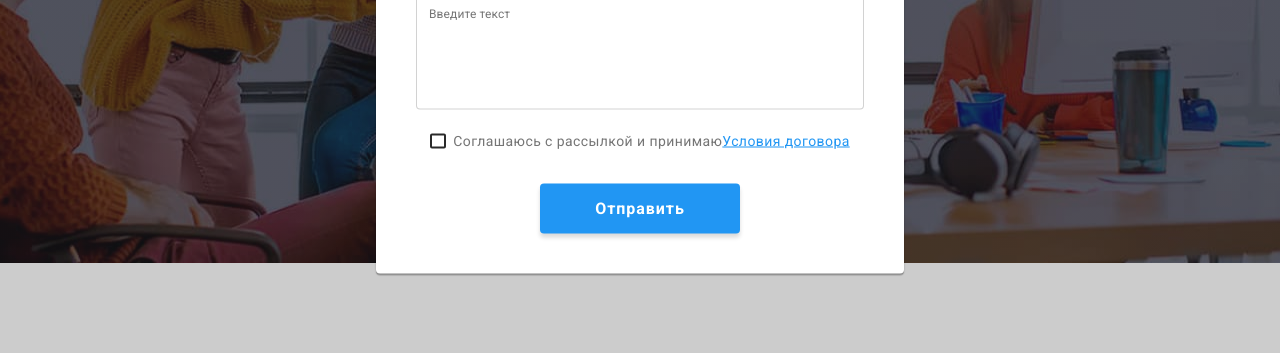
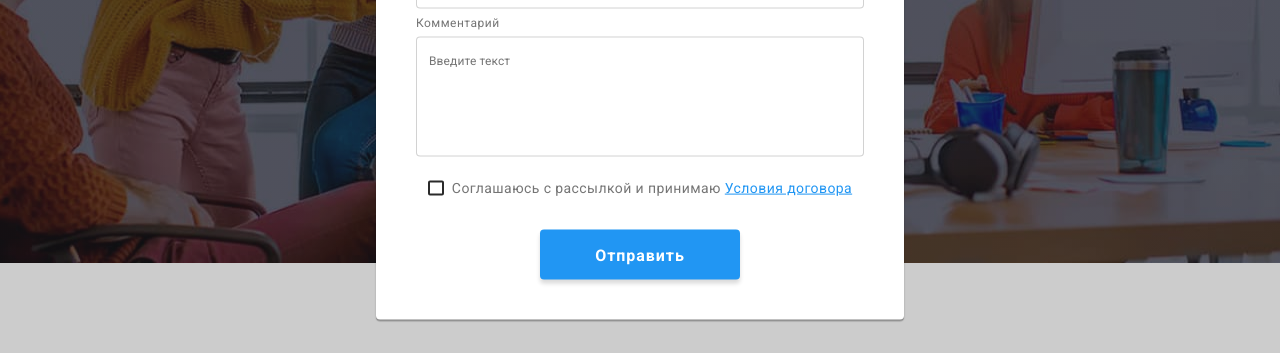
Before and after one commit to GeorgeUsyk/goit-markup-hw-08, a plain HTML site: page index.html in a window 1280 px wide. Both pictures are taken after a click on the button "Заказать услугу". Shown: the part 417-770 px from the top of the page. Drawn offline with nearby package versions, Linux system fonts and the light colour scheme.

Commit message:
HW Revised

```diff
--- a/index.html
+++ b/index.html
@@ -18,7 +18,7 @@
 </head>
 
 <!--ВЕРХНЯЯ ЛИНИЯ-->
-<body class="body">
+<body class="body page">
 <header class="header">
     <div class="header__container container">
     <a class="logo logo--header" href="./index.html">
@@ -146,25 +146,20 @@
                     <h2 class="title">Чем мы занимаемся</h2>
                         <ul class="pictures__list list">
                             <li class="pictures__boxes">
-                                <img srcset="./image/services/service-01-desktop-370.jpg 1x,
-                                    ./image/services/service-01-desktop-@2x-740.jpg 2x"
-                                    src="./image/services/service-01-desktop-370.jpg" alt="box1" width="370">
+                                <img
+                                src="./image/services/service-01-desktop-370.jpeg" alt="box1" width="370">
                                 <h3 class="pictures__names">
                                     Десктопные приложения
                                 </h3>
                             </li>
                             <li class="pictures__boxes">
-                                <img srcset="./image/services/service-02-desktop-370.jpg 1x,
-                                                                                ./image/services/service-02-desktop-@2x-740.jpg 2x"
-                                    src="./image/services/service-02-desktop-370.jpg" alt="box2" width="370">
+                                <img src="./image/services/service-02-desktop-370.jpeg" alt="box2" width="370">
                                 <h3 class="pictures__names">
                                     Мобильные приложения
                                 </h3>
                             </li>
                             <li class="pictures__boxes">
-                                <img srcset="./image/services/service-03-desktop-370.jpg 1x,
-                                                                                ./image/services/service-03-desktop-@2x-740.jpg 2x"
-                                    src="./image/services/service-03-desktop-370.jpg" alt="box3" width="370">
+                                <img src="./image/services/service-03-desktop-370.jpeg" alt="box3" width="370">
                                 <h3 class="pictures__names">
                                     Дизайнерские решения
                                 </h3>
@@ -581,16 +576,18 @@
                             placeholder="Введите текст"></textarea>
                     </div>
                 </form>
-                <form class="checkbox-form">
-                    <div class="checkbox-modal">
-                        <label class="checkbox-label">
-                            <input class="checkbox" type="checkbox" name="policy" value="agreed">
-                            <span class="checkbox-icon"></span>
-                            Соглашаюсь с рассылкой и принимаю
-                            <a class="policy-link" href="./index.html">Условия договора</a>
-                        </label>
-                    </div>
-                </form>
+                <div class="checkbox__field">
+                    <label class="checkbox__label">
+                        <input class="checkbox" type="checkbox" name="policy" value="agreed">
+                            <span class="checkbox__icon">
+
+                            </span>
+                            <span class="checkbox__text">
+                                Соглашаюсь с рассылкой и принимаю
+                                <a class="checkbox__link" href="./index.html">Условия договора</a>
+                            </span>
+                    </label>
+                </div>
                     <button class="modal-btn" type="submit">Отправить</button>
             </div>
         </div>
--- a/sass/layout/_backdrop.scss
+++ b/sass/layout/_backdrop.scss
@@ -4,7 +4,11 @@
     left: 0;
     width: 100%;
     height: 100%;
-    z-index: 1;
+    z-index: 3;
+    padding-top: 93px;
+    padding-right: 15px;
+    padding-left: 15px;
+    overflow-y: scroll;
     background-color: rgba(0, 0, 0, 0.2);
     opacity: 1;
     transition: opacity 250ms cubic-bezier(0.4, 0, 0.2, 1);
@@ -17,12 +21,11 @@
 }
 
 .modal {
-    position: absolute;
+    position: relative;
     top: 50%;
     left: 50%;
+    width: 100%;
     transform: translate(-50%, -50%);
-    min-width: 528px;
-    min-height: 581px;
     background-color: var(--main-back-color);
     box-shadow: 0px 1px 3px rgb(0 0 0 / 12%),
         0px 1px 1px rgb(0 0 0 / 14%),
@@ -31,6 +34,13 @@
     transform: translate(-50%, -50%) scale(1);
     transition: transform var(--speed) var(--duration);
     padding: 40px;
+    @media screen and (max-width: 1199px) {
+        max-width: 450px;
+    }
+    @media screen and (min-width: 1200px) {
+        max-width: 528px;
+    }
+
 }
 
 .modal-close-button {
@@ -144,41 +154,36 @@
     color: rgba(117, 117, 117, 0.5);
 }
 
-.policy-link {
-    color: var(--button-hover-color);
-    display: block;
-    &:hover,
-    &:focus {
-        text-decoration: none;
-    }
-}
 
-.policy-label {
-    text-align: uppercase;
-    font-family: roboto, sans-serif;
-    font-style: 14px;
-    line-height: 1.7;
-    letter-spacing: 0.03em;
-    color: var(--main-text-color);
-}
 
-.checkbox-form {
+/*.checkbox-form {
     display: flex;
     margin-bottom: 30px;
     justify-content: center;
-}
+}*/
 
-.checkbox-label {
+/*.checkbox-label {
     display: flex;
     align-items: center;
     font-family: roboto, sans-serif;
     font-size: 14px;
     line-height: 1.7;
     letter-spacing: 0.03em;
+}*/
+
+.checkbox__field {
+    display: flex;
+    align-items: center;
+    justify-content: center;
+    margin-bottom: 30px;
 }
 
+.checkbox__label {
+    display: flex;
+    align-items: center;
+    justify-content: center;
+}
 .checkbox {
-    display: block;
     position: absolute;
     width: 1px;
     height: 1px;
@@ -191,23 +196,71 @@
     overflow: hidden;
 }
 
-.checkbox-icon {
+.checkbox__icon {
     display: inline-block;
     width: 16px;
     height: 15px;
     border: 2px solid #2a2a2a;
     border-radius: 2px;
-    margin-right: 7px;
+    padding: 0;
+    margin: 0;
+
 }
-
-.checkbox:checked+.checkbox-icon {
+.checkbox:checked+.checkbox__icon  {
     border-color: #2196F3;
     background-color: #2196F3;
-    background-image: url(../image/check.svg);
+    background-image: url(../../image/check.svg);
+    background-size: contain;
+    background-origin: border-box;
+}
+.checkbox:focus+.checkbox__icon {
+    border: 2px solid #2196F3;
+}
+/*
+.checkbox:checked+.checkbox__icon {
+    border-color: #2196F3;
+    background-color: #2196F3;
+    background-image: url(../../image/check.svg);
     background-size: contain;
     background-origin: border-box;
 }
 
-.checkbox:focus+.checkbox-icon {
+.checkbox:focus+.checkbox__icon {
     border: 2px solid #2196F3;
 }
+*/
+.checkbox__text {
+    margin-left: 8px;
+    font-family: roboto, sans-serif;
+    /*
+    font-size: 14px;
+    line-height: 1.7;
+    */
+    font-size: 12px;
+    line-height: 1.16;
+    letter-spacing: 0.03em;
+    @media screen and (min-width: 1200px) {
+        font-size: 14px;
+        line-height: 1.7;
+    }
+}
+.checkbox__link {
+    display: inline-block;
+    margin: 0;
+    padding: 0;
+    text-align: uppercase;
+    font-family: roboto, sans-serif;
+    font-size: 12px;
+    line-height: 1.16;
+    @media screen and (min-width: 1200px) {
+        font-size: 14px;
+        line-height: 1.7;
+    }
+    letter-spacing: 0.03em;
+    color: var(--main-text-color);
+    color: var(--button-hover-color);
+    &:hover,
+    &:focus {
+        text-decoration: none;
+    }
+}
--- a/sass/utils/_normalize.scss
+++ b/sass/utils/_normalize.scss
@@ -90,3 +90,17 @@ nav {
     }
     /*margin-bottom: 50px;*/
 }
+.page {
+    background-color: #ffffff;
+    color: var(--main-text-color);
+
+    @media screen and (min-width: 1200px) {
+        & {
+            padding-left: 0;
+            padding-right: 0;
+        }
+    }
+    &.no-scroll {
+        overflow: hidden;
+    }
+}
```
Also changed, not shown: css/main.css, css/main.min.css, 3 other files.
